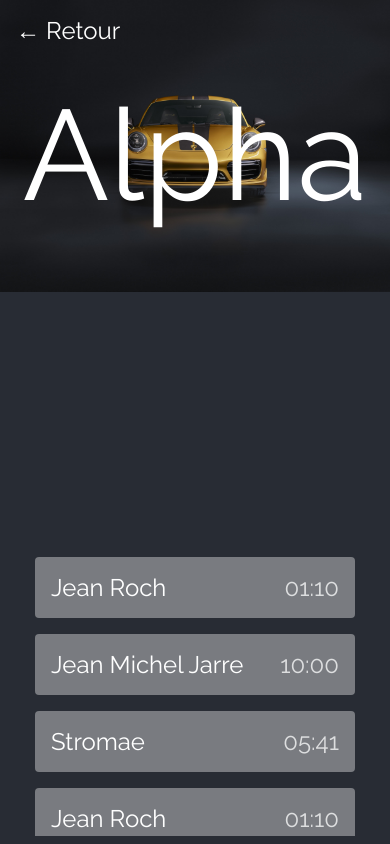
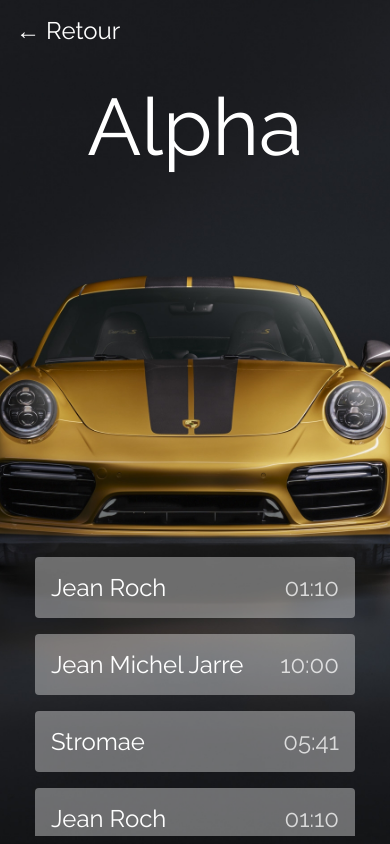
Before and after one commit to myoann/videos-player, a React (Create React App) app: page / in a window 390 px wide. Both pictures are taken after a click on the element "Alpha". Built offline with nearby package versions, Linux system fonts and the light colour scheme.

Commit message:
[ADD] Flex

```diff
--- a/src/components/CategoryDetails.css
+++ b/src/components/CategoryDetails.css
@@ -99,6 +99,19 @@
     top: 1rem;
     font-size: 1.5rem;
   }
+  .categoryBackground {
+    display: flex;
+    align-items: start;
+    justify-content: center;
+  }
+  .categoryBackground img {
+    min-height: 100%;
+    max-height: 100%;
+    width: auto;
+  }
+  .categoryTitle {
+    font-size: 5rem;
+  }
 }
 
 .categoryElement {
```
